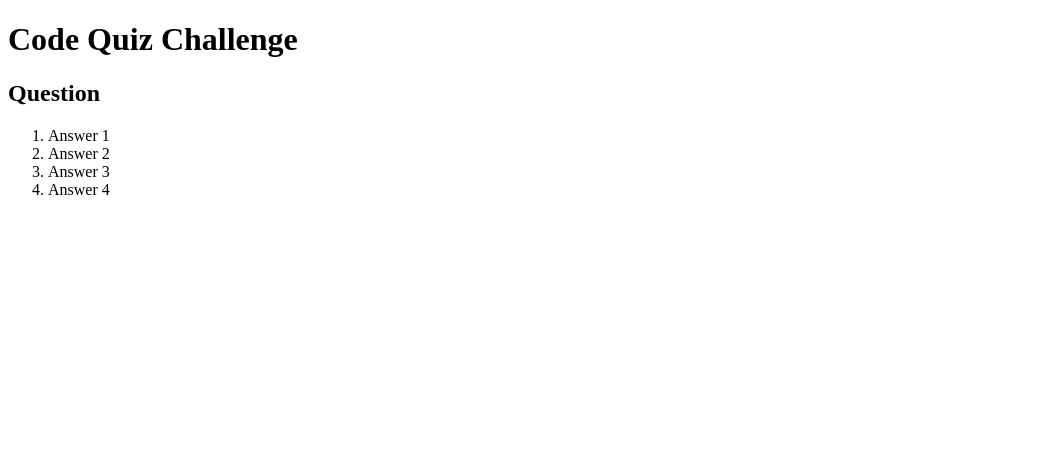
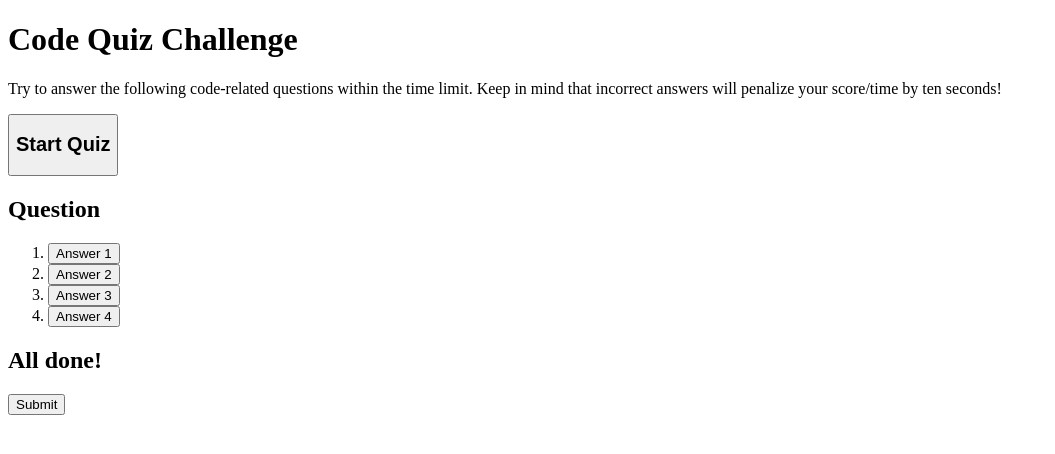
Before and after one commit to BismuthBetel/CodeQuizRepo, a plain HTML site: page index.html in a window 1280 px wide. Shown: the whole page, without its empty margins (0-1055 px from the left). Drawn offline with Linux system fonts and the light colour scheme.

Commit message:
updated HTML file and commented JS file, updated README file

```diff
--- a/index.html
+++ b/index.html
@@ -6,28 +6,43 @@
     <meta http-equiv="X-UA-Compatible" content="IE=edge">
     <meta name="viewport" content="width=device-width, initial-scale=1.0">
     <title>Code Quiz</title>
+
+    <link rel="stylesheet" href="/assets/css/style.css">
 </head>
 <header>
-    <h1>Code Quiz Challenge</h1>
+    <h1 class="page-title">Code Quiz Challenge</h1>
+    <p>Try to answer the following code-related questions within the time limit. Keep in mind that incorrect answers
+        will penalize your score/time by ten seconds!</p>
 </header>
 
+<body>
     <main>
+        <div id="start-btn">
+            <button class="start-btn">
+                <h2>Start Quiz</h2>
+            </button>
+        </div>
         <div class="questions">
             <h2>Question</h2>
-        <div class="buttons">
+            <div class="answers">
                 <ol>
-                <li>Answer 1</li>
-                <li>Answer 2</li>
-                <li>Answer 3</li>
-                <li>Answer 4</li>
+                    <li><button class="btn">Answer 1</button></li>
+                    <li><button class="btn">Answer 2</button></li>
+                    <li><button class="btn">Answer 3</button></li>
+                    <li><button class="btn">Answer 4</button></li>
                 </ol>
-
+            </div>
+        </div>
+        <div class="end-game">
+            <h2>All done!</h2>
+            <div id="save-submission">
+                <button class="btn">Submit</button>
             </div>
         </div>
     </main>
 
-<body>
 
+    <script src="/assets/js/file.js"></script>
 </body>
 
 </html>
```
Also changed, not shown: assets/js/file.js (+27 -0 lines), 1 other file. Lines whose indentation alone changed are shown as unchanged.
